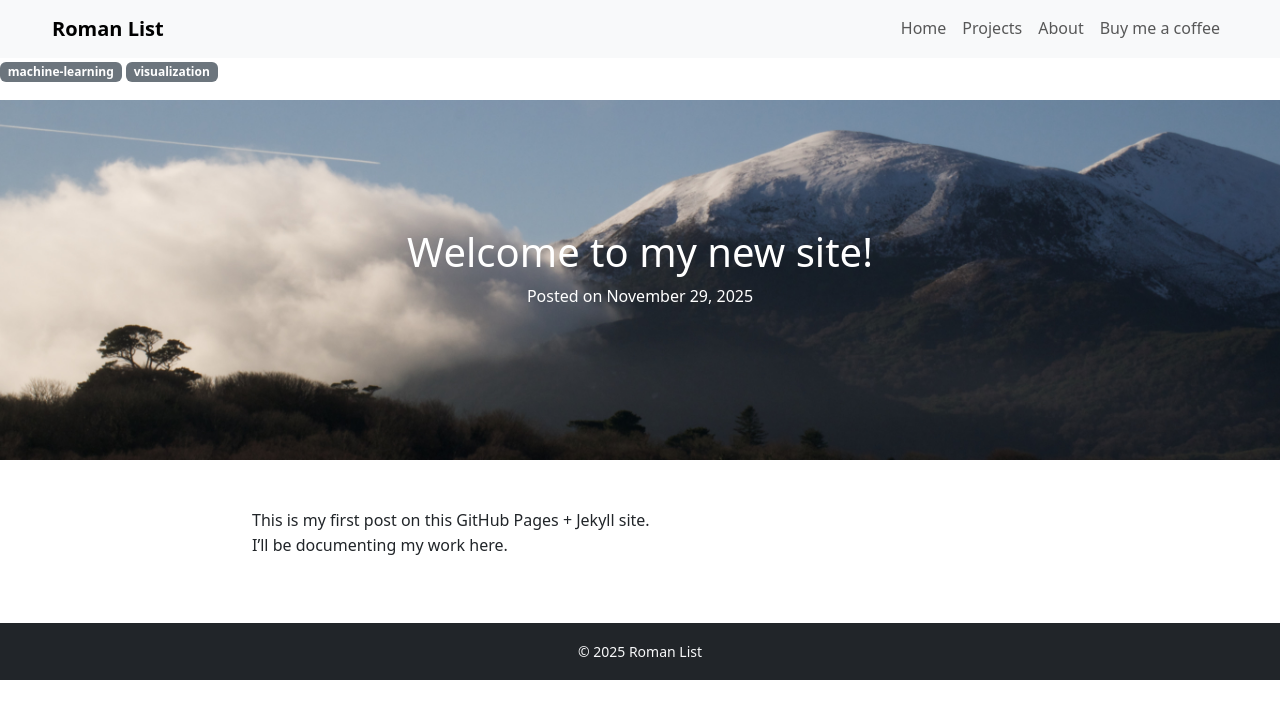
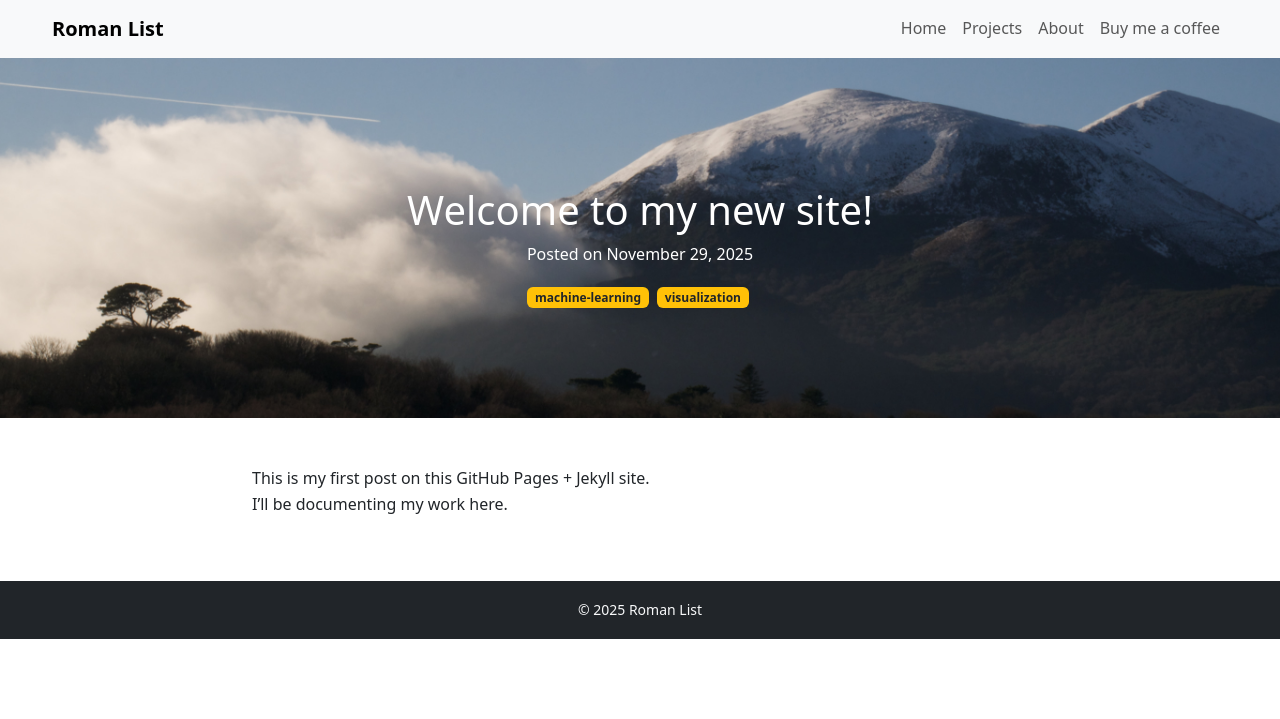
Before and after one commit to wolfromanlist/wolfromanlist.github.io, a Jekyll site: the page built from _posts/2025-11-29-first-post.md, in a window 1280 px wide. Shown: the top 719 px of the page. Built offline with Jekyll 4.4.1, drawn with Linux system fonts in a browser that asks for light colours.

Commit message:
change design

```diff
--- a/_layouts/post.html
+++ b/_layouts/post.html
@@ -1,12 +1,6 @@
 ---
 layout: default
 ---
-<p class="tags">
-  {% for tag in page.tags %}
-    <a href="{{ '/tag/' | append: tag | relative_url }}" class="badge bg-secondary text-decoration-none">{{ tag }}</a>
-  {% endfor %}
-</p>
-
 <header class="masthead" style="background-image: url('{{ page.header_image | default: "/assets/images/hero.jpg" | relative_url }}'); height: 40vh; background-size: cover; background-position: center;">
   <div class="container position-relative">
     <div class="row justify-content-center">
@@ -19,6 +13,14 @@ layout: default
           <span class="meta">
             Posted on {{ page.date | date: "%B %-d, %Y" }}
           </span>
+
+          {% if page.tags %}
+            <div class="mt-3">
+              {% for tag in page.tags %}
+                <a href="{{ '/tag/' | append: tag | relative_url }}" class="badge bg-warning text-dark text-decoration-none me-1">{{ tag }}</a>
+              {% endfor %}
+            </div>
+          {% endif %}
         </div>
       </div>
     </div>
```
